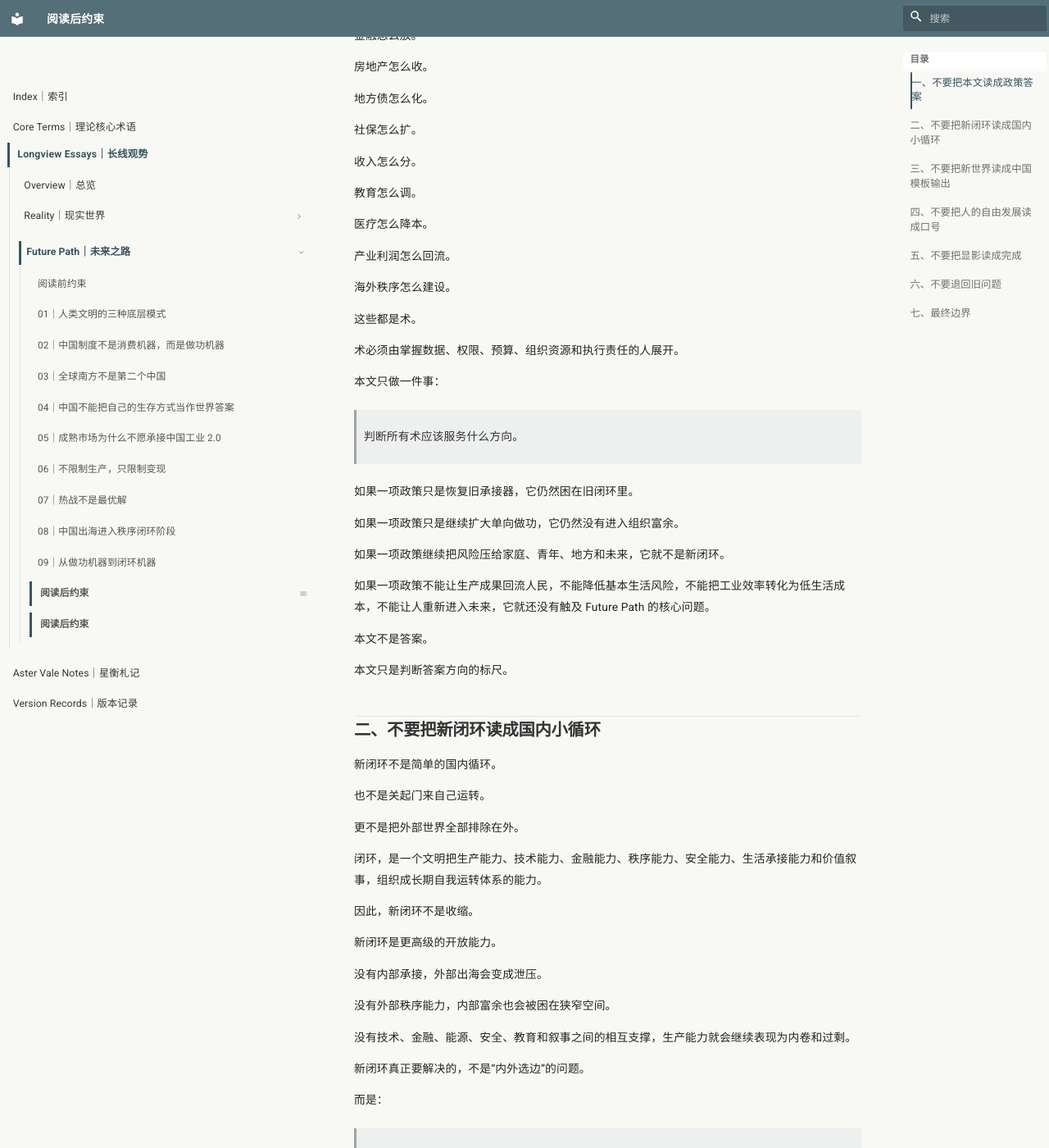
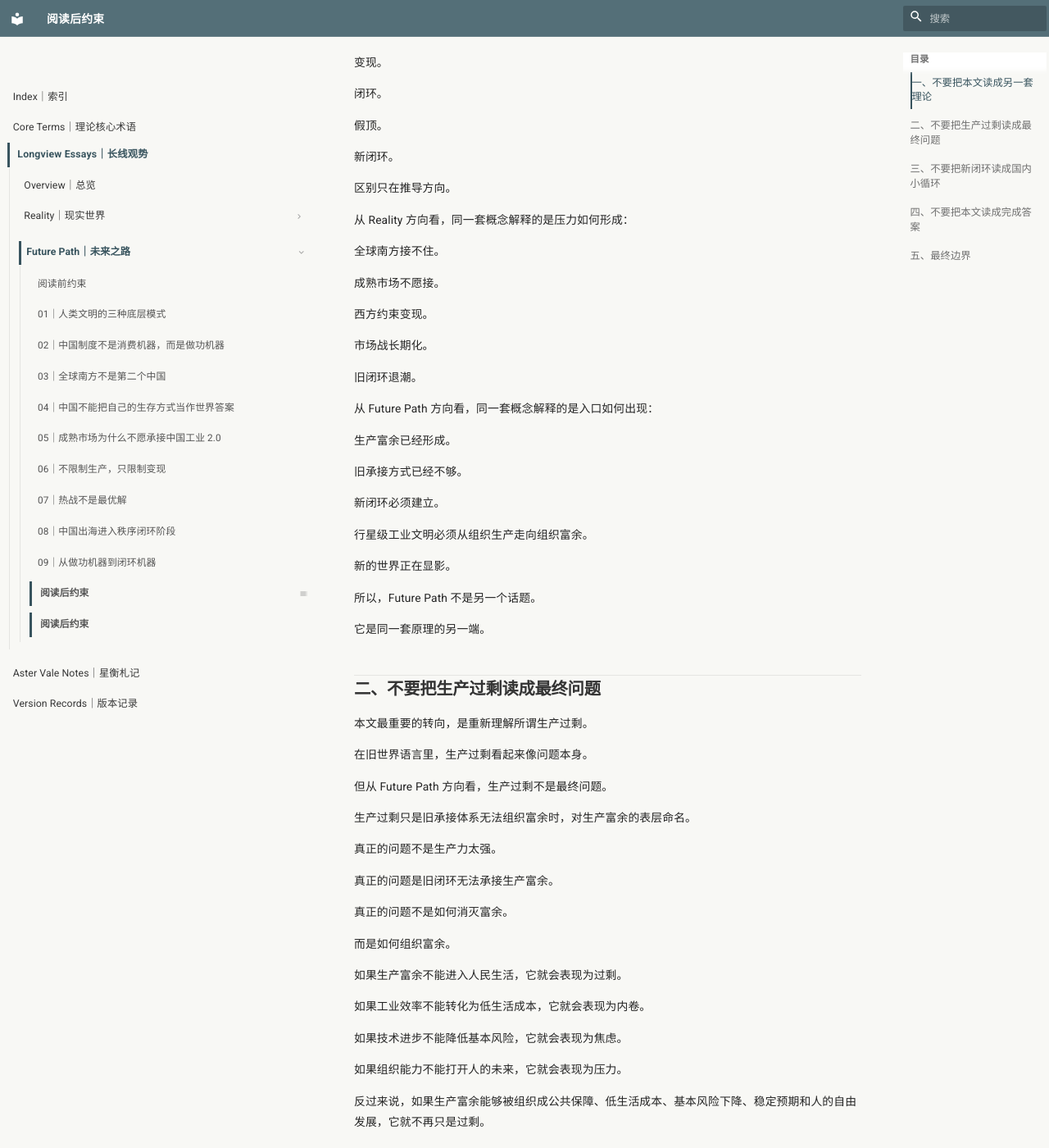
Before and after one commit to guanshi1688/longview-archive, an MkDocs documentation site: the page built from docs/essays/future/10.md, in a window 1280 px wide and 1400 px high, scrolled down 1008 px. Shown: the whole window at 82% size. Built offline with MkDocs 1.6.1 and Material for MkDocs 9.7.7, drawn with Linux system fonts in a browser that asks for light colours; some of the changed text lies outside the part shown.

Commit message:
Update essay on Future Path themes and clarity
Revised content to clarify the themes and arguments presented in the essay, emphasizing the distinction between the old and new worlds and the need for new frameworks.

```diff
--- a/docs/essays/future/10.md
+++ b/docs/essays/future/10.md
@@ -1,79 +1,116 @@
+# 10｜阅读后约束：本文只把问题推到门口
 
-# 10｜阅读后约束：不要把新世界读成完成答案
+《Future Path｜未来之路》到这里停止。
 
-读完《Future Path｜未来之路》之后，仍然需要保留一个边界：
+这种停止，不是因为问题已经被完全回答。
 
-本文没有宣布答案已经完成。
+恰恰相反，是因为真正的问题刚刚被打开。
 
-它不是一份政策方案。
+本文不是政策书。
 
-不是一份执政纲领。
+不是问责书。
 
-不是一份社会设计图。
+不是给执行层开的处方。
 
-不是一套可以直接执行的未来制度说明书。
+也不是替未来中国写好的完成答案。
 
-它也不是说新的世界已经完整到来。
+本文所做的，只是把同一套推导推到另一端：
 
-它只说明：
+从 Reality 方向看，中国已经面对旧世界的边界。
 
-> 旧世界的边界已经显现。
-> 旧闭环的退潮已经发生。
-> 生产富余的问题已经出现。
-> 新闭环的需求已经无法回避。
-> 新的世界正在显影。
+从 Future Path 方向看，中国正在面对新世界的入口。
 
-这几件事，不等于答案已经完成。
+两组文章使用的是同一套底层概念，只是推导方向不同。
 
-它们只意味着：问题已经换了层级。
+一端说明旧世界为什么走到边界。
 
-## 一、不要把本文读成政策答案
+一端说明同一套边界如何打开新的世界。
 
-《Future Path｜未来之路》不是替执行层开方。
+## 一、不要把本文读成另一套理论
 
-它不会告诉读者：
+读完《Future Path｜未来之路》之后，首先要避免一个误读：
 
-财政怎么改。
+把它读成和《Reality｜现实世界》并列但分离的另一套理论。
 
-金融怎么放。
+不是这样。
 
-房地产怎么收。
+《Reality｜现实世界》与《Future Path｜未来之路》共享同一套底层框架：
 
-地方债怎么化。
+做功。
 
-社保怎么扩。
+富余。
 
-收入怎么分。
+承接。
 
-教育怎么调。
+变现。
 
-医疗怎么降本。
+闭环。
 
-产业利润怎么回流。
+假顶。
 
-海外秩序怎么建设。
+新闭环。
 
-这些都是术。
+区别只在推导方向。
 
-术必须由掌握数据、权限、预算、组织资源和执行责任的人展开。
+从 Reality 方向看，同一套概念解释的是压力如何形成：
 
-本文只做一件事：
+全球南方接不住。
 
-> 判断所有术应该服务什么方向。
+成熟市场不愿接。
 
-如果一项政策只是恢复旧承接器，它仍然困在旧闭环里。
+西方约束变现。
 
-如果一项政策只是继续扩大单向做功，它仍然没有进入组织富余。
+市场战长期化。
 
-如果一项政策继续把风险压给家庭、青年、地方和未来，它就不是新闭环。
+旧闭环退潮。
 
-如果一项政策不能让生产成果回流人民，不能降低基本生活风险，不能把工业效率转化为低生活成本，不能让人重新进入未来，它就还没有触及 Future Path 的核心问题。
+从 Future Path 方向看，同一套概念解释的是入口如何出现：
 
-本文不是答案。
+生产富余已经形成。
 
-本文只是判断答案方向的标尺。
+旧承接方式已经不够。
 
-## 二、不要把新闭环读成国内小循环
+新闭环必须建立。
+
+行星级工业文明必须从组织生产走向组织富余。
+
+新的世界正在显影。
+
+所以，Future Path 不是另一个话题。
+
+它是同一套原理的另一端。
+
+## 二、不要把生产过剩读成最终问题
+
+本文最重要的转向，是重新理解所谓生产过剩。
+
+在旧世界语言里，生产过剩看起来像问题本身。
+
+但从 Future Path 方向看，生产过剩不是最终问题。
+
+生产过剩只是旧承接体系无法组织富余时，对生产富余的表层命名。
+
+真正的问题不是生产力太强。
+
+真正的问题是旧闭环无法承接生产富余。
+
+真正的问题不是如何消灭富余。
+
+而是如何组织富余。
+
+如果生产富余不能进入人民生活，它就会表现为过剩。
+
+如果工业效率不能转化为低生活成本，它就会表现为内卷。
+
+如果技术进步不能降低基本风险，它就会表现为焦虑。
+
+如果组织能力不能打开人的未来，它就会表现为压力。
+
+反过来说，如果生产富余能够被组织成公共保障、低生活成本、基本风险下降、稳定预期和人的自由发展，它就不再只是过剩。
+
+它会成为新世界显影的物质基础。
+
+## 三、不要把新闭环读成国内小循环
 
 新闭环不是简单的国内循环。
 
@@ -85,7 +122,7 @@
 
 因此，新闭环不是收缩。
 
-新闭环是更高级的开放能力。
+新闭环是更高级的组织能力。
 
 没有内部承接，外部出海会变成泄压。
 
@@ -99,155 +136,31 @@
 
 > 一个行星级工业文明，如何让内部生活承接与外部秩序能力彼此支撑，形成长期可持续的文明结构？
 
-## 三、不要把新世界读成中国模板输出
+## 四、不要把本文读成完成答案
 
-《Future Path｜未来之路》不是中国模板输出。
+《Future Path｜未来之路》没有宣布答案已经完成。
 
-它不说所有国家都应该变成中国。
+它只是说明问题已经换了层级。
 
-也不说中国可以把自己的生存方式当作世界答案。
+中国已经证明自己能够组织生产。
 
-《Reality｜现实世界》已经说明：
+下一阶段，历史会追问中国能不能组织富余。
 
-全球南方不是第二个中国。
+中国已经形成行星级工业文明。
 
-成熟市场也不会主动成为中国工业 2.0 的无限承接端。
+下一阶段，历史会追问中国能不能把工业面、技术、金融、外部秩序、人民生活和文明叙事组织成自己的闭环。
 
-中国不能把自己的内部压力外包给世界。
+这不是对现实的否定。
 
-因此，Future Path 所说的新世界，不是把中国模式铺满全球。
+恰恰相反，只有一个社会已经完成大规模组织生产、完成工业化、形成行星级工业文明之后，才有资格面对组织富余的问题。
 
-真正的问题是：
+组织富余不是对组织生产的批评。
 
-> 中国如何在不复制旧帝国、不强行改造其他文明、不把自身生存方式绝对化的前提下，建立新的文明接口？
+它是组织生产成功之后自然出现的新历史任务。
 
-这个接口必须能连接能源、基础设施、教育、产业、贸易、金融、技术、安全和生活改善。
+## 五、最终边界
 
-但它不能以征服为前提。
-
-不能以掠夺为前提。
-
-不能以让对方失去自身节律为前提。
-
-新世界不是中国把世界变成自己。
-
-新世界是在旧全球化退潮之后，不同文明之间重新寻找可持续连接方式。
-
-## 四、不要把人的自由发展读成口号
-
-《Future Path｜未来之路》讨论人的自由发展，但这里的自由发展不是抽象口号。
-
-它不是空泛的幸福学。
-
-不是文学化的理想社会。
-
-也不是脱离物质条件的精神许愿。
-
-人的自由发展，必须有现实底座。
-
-这个底座包括：
-
-更低的基本生活成本。
-
-更稳定的住房预期。
-
-更可及的教育。
-
-更低风险的医疗。
-
-更可承受的养老。
-
-更稳定的公共服务。
-
-更少被家庭债务、资产价格、教育竞争和生存焦虑锁死的人生。
-
-如果生产富余不能进入这些底座，它就只会表现为产能过剩。
-
-如果工业效率不能降低人的生活成本，它就只会表现为更高强度的竞争。
-
-如果技术进步不能减少基本风险，它就只会表现为更复杂的压力系统。
-
-所以，人的自由发展不是挂在终点的口号。
-
-它是检验新闭环是否成立的现实标准。
-
-## 五、不要把显影读成完成
-
-新的世界正在显影。
-
-但显影不是完成。
-
-显影意味着结构已经露出轮廓。
-
-显影意味着旧语言已经解释不了新问题。
-
-显影意味着原来的政策修补、周期叙事、外部变现、资产承接和消费刺激，已经无法独自回答下一阶段的问题。
-
-显影不意味着答案已经成熟。
-
-也不意味着路线已经完整。
-
-更不意味着历史已经自动站在任何一方。
-
-新的世界不会因为被看见，就自动到来。
-
-它必须被组织。
-
-被建设。
-
-被校正。
-
-被试错。
-
-被承接。
-
-被一代人甚至几代人付出代价之后，才可能真正成型。
-
-所以，读完本文，不能把“新的世界正在显影”理解成胜利宣言。
-
-它不是胜利宣言。
-
-它是任务出现。
-
-## 六、不要退回旧问题
-
-读完《Future Path｜未来之路》之后，不能再把问题退回旧语言。
-
-不能再简单说：
-
-扩大内需就行。
-
-刺激消费就行。
-
-房地产软着陆就行。
-
-全球南方慢慢会接住。
-
-中美缓和后市场会恢复。
-
-技术突破后问题自然解决。
-
-一带一路继续推进就会形成外部闭环。
-
-西方也有很多问题，所以中国熬着就行。
-
-只要对方犯错，中国就能自然赢。
-
-这些判断不是完全没有局部意义。
-
-但它们都不能替代前面的底层推导。
-
-因为真正的问题已经不是某个单点政策如何修补。
-
-真正的问题是：
-
-> 一个行星级工业文明，在旧外部变现路径走窄、旧内部承接方式退潮、旧闭环到顶之后，如何建立自己的新闭环？
-
-如果读完之后，仍然只回到局部修补，那么就等于没有真正进入 Future Path。
-
-## 七、最终边界
-
-《Future Path｜未来之路》读到最后，只能得出一个有限结论：
+读完《Future Path｜未来之路》，只能得出一个有限结论：
 
 旧世界的边界已经出现。
 
@@ -274,7 +187,9 @@
 本文只说：
 
 > 门已经出现。
+>
 > 新的世界正在显影。
+>
 > 至于如何走进去，那将由未来的中国实践回答。
 
 ---
```
